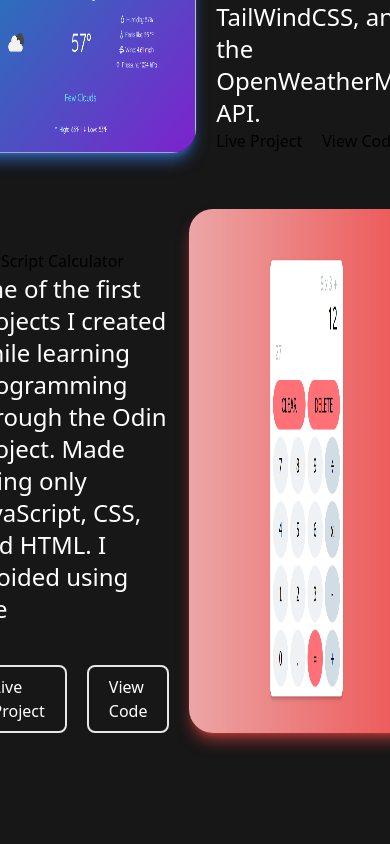
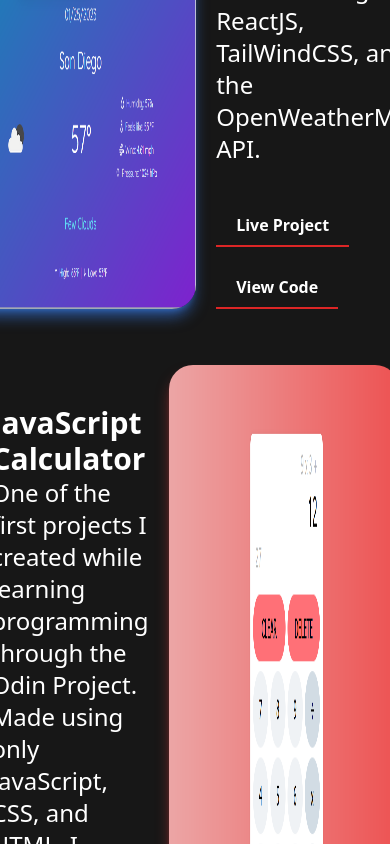
Before and after one commit to DavidGurovich/my-portfolio, a React (Create React App) app: page / in a window 390 px wide. Shown: the part 3220-4064 px from the top of the page. Built offline with nearby package versions, Linux system fonts and the light colour scheme.

Commit message:
time to fix mobile view (projects page)

```diff
--- a/src/components/Projects.jsx
+++ b/src/components/Projects.jsx
@@ -12,21 +12,22 @@ function Projects() {
           <div className='flex flex-row justify-center gap-5 px-20' >
               <img src={weatherPhoto} alt="" className=" rounded-3xl shadow-lg shadow-blue-500/60"/>
               <div className=' pt-10'>
+              <h1 className='text-white text-3xl font-bold'> Weather App</h1>
                 <p className='text-2xl text-white'> A weather app created using ReactJS, TailWindCSS, and the OpenWeatherMap API.  </p>
-                <div className='flex flex-row gap-5'>
-                  <a href="" className=''>Live Project</a>
-                  <a href="" className=''>View Code</a>
+                <div className='flex flex-col gap-5 pt-10 font-bold'>
+                  <a href="" className='w-fit px-5 py-2 border-b-2 border-red-600 hover:border-red-600 hover:bg-red-600 hover:text-neutral-900 text-white'>Live Project</a>
+                  <a href="" className='w-fit px-5 py-2 border-b-2 border-red-600 hover:border-red-600 hover:bg-red-600 hover:text-black text-white'>View Code</a>
                 </div>
               </div>
           </div>
           <div className='flex flex-row justify-center gap-5 px-20' >
               <div className=' pt-10'>
-                <h1 className=''> JavaScript Calculator</h1>
-                <p className='text-2xl text-white '>One of the first projects I created while learning
+                <h1 className='text-white text-3xl font-bold'> JavaScript Calculator</h1>
+                <p className='text-2xl text-white relative'>One of the first projects I created while learning
                 programming through the Odin Project. Made using only JavaScript, CSS, and HTML. I avoided using the </p>
-                <div className='flex flex-row gap-5 pt-10'>
-                  <a href="" className='px-5 py-2 border-2 rounded-lg hover:border-red-600 text-white'>Live Project</a>
-                  <a href="" className='px-5 py-2 border-2 rounded-lg hover:border-red-600 text-white'>View Code</a>
+                <div className='flex flex-col gap-5 pt-10 font-bold'>
+                  <a href="" className='w-fit px-5 py-2 border-b-2 border-red-600 hover:border-red-600 hover:bg-red-600 hover:text-neutral-900 text-white'>Live Project</a>
+                  <a href="" className='w-fit px-5 py-2 border-b-2 border-red-600 hover:border-red-600 hover:bg-red-600 hover:text-black text-white'>View Code</a>
                 </div>
               </div>
               <img src={calcPhoto} alt="" className=" rounded-3xl shadow-lg shadow-red-500/60"/>
--- a/src/index.css
+++ b/src/index.css
@@ -8,5 +8,6 @@
     html {
         font-family: system-ui,'Segoe UI', Roboto, Oxygen, Ubuntu, Cantarell, 'Open Sans', 'Helvetica Neue', sans-serif;
         scroll-behavior: smooth;
+        scroll-padding-top: 100px;
     }
 }
```
